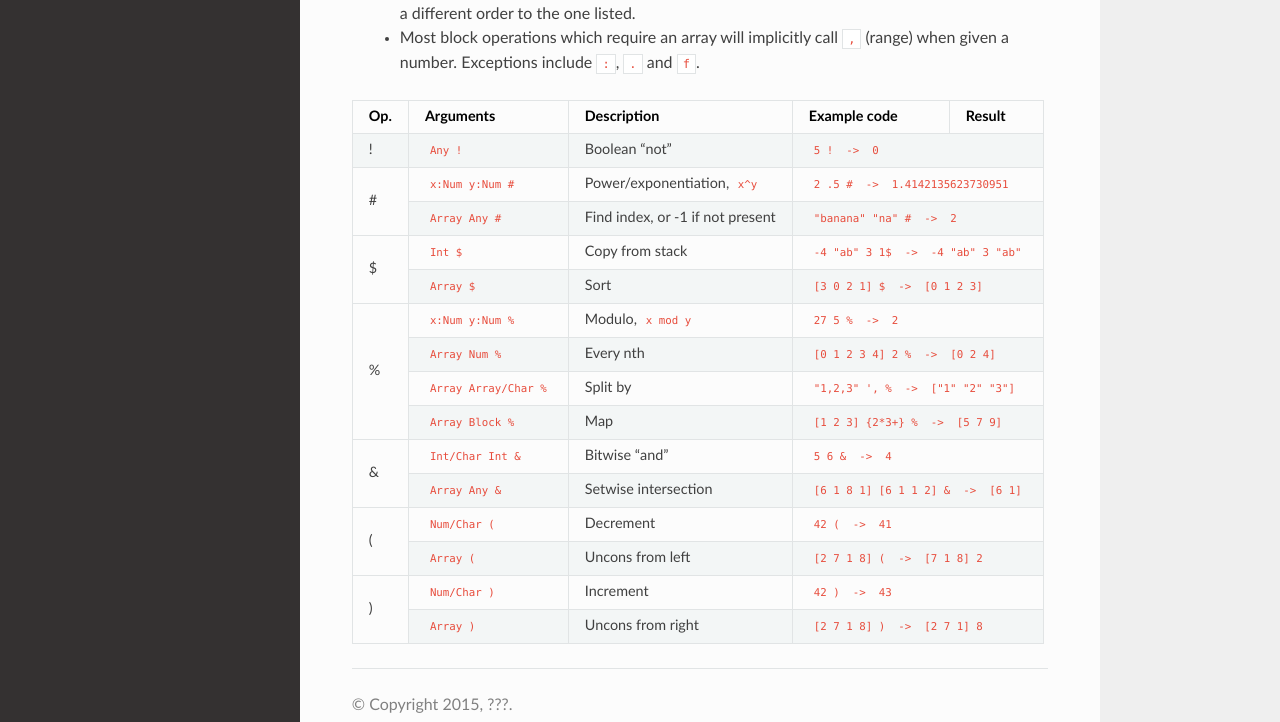
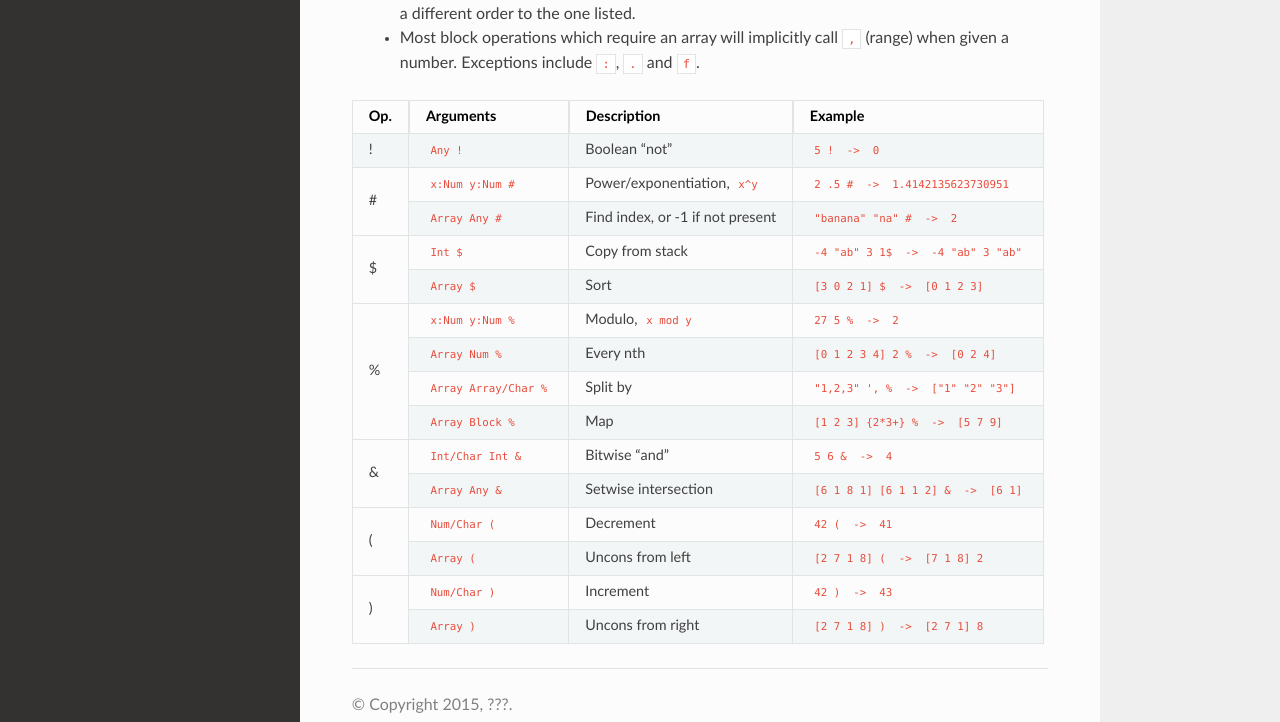
Before and after one commit to Sp3000/CJam, a Sphinx documentation site: the page built from docs/operators.rst, in a window 1280 px wide and 1012 px high. Shown: the part 238-960 px from the top of the window. Built offline with Sphinx 7.4.7 and the Read the Docs theme 2.0.0, drawn with Linux system fonts in a browser that asks for light colours; some of the changed lines change nothing that is shown.

Commit message:
CSS test

```diff
--- a/docs/operators.rst
+++ b/docs/operators.rst
@@ -12,8 +12,8 @@
       border-left-width: 1px !important;
     }
     .rst-content table.docutils thead th {
-      border-left-width: 1px !important;
-      border-left-color: solid rgb(225, 228, 229) !important;
+      border-left-width: 2px !important;
+      border-left-color: rgb(225, 228, 229) !important;
     }
     </style>
 
@@ -24,9 +24,9 @@
   * If an operator takes arguments of different types then usually the arguments may be given in a different order to the one listed.
   * Most block operations which require an array will implicitly call ``,`` (range) when given a number. Exceptions include ``:``, ``.`` and ``f``.
 
-+----------+-----------------+-------------------------------------------+-----------------------+--------------+
-| Op.      | Arguments       | Description                               | Example code          | Result       |
-+==========+=================+===========================================+=======================+==============+
++----------+-----------------+-------------------------------------------+--------------------------------------+
+| Op.      | Arguments       | Description                               | Example                              |
++==========+=================+===========================================+======================================+
 | !        | ``Any !``       | Boolean "not"                             | ``5 !  ->  0``                       |
 +----------+-----------------+-------------------------------------------+--------------------------------------+
 | #        | ``x:Num y:Num   | Power/exponentiation, ``x^y``             | ``2 .5 #  ->  1.4142135623730951``   |
```
Also changed, not shown: 5 other files.
